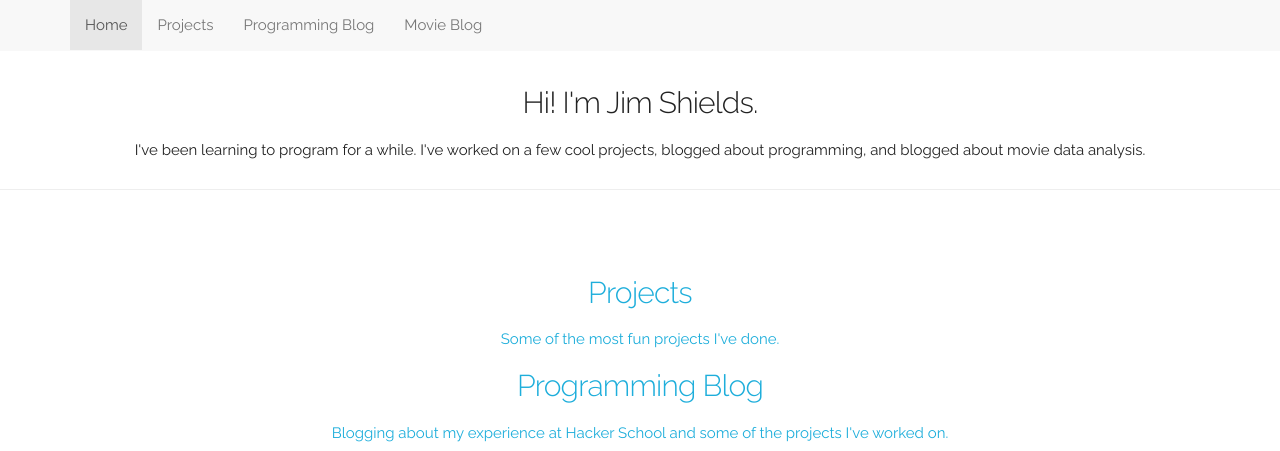
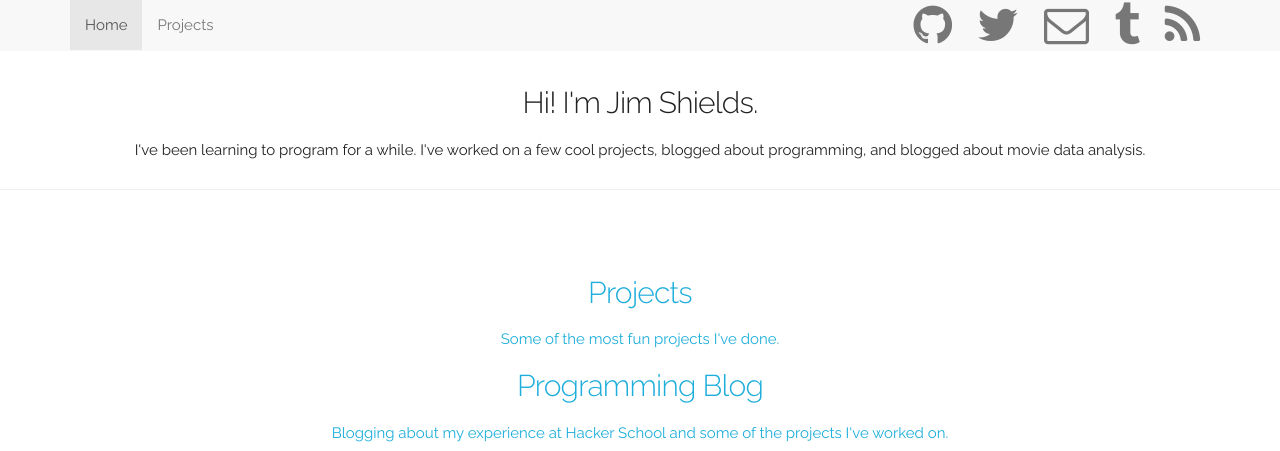
Before and after one commit to jimjshields/personal_site, a Flask app: page / in a window 1280 px wide. Shown: the top 451 px of the page. Run offline with Flask 2, Linux system fonts and the light colour scheme; some libraries are stand-ins or nearby versions.

Commit message:
Added icons.

```diff
--- a/static/css/index.css
+++ b/static/css/index.css
@@ -89,3 +89,14 @@ img {
   height: 200px;
   width: 200px;
 }
+
+.fa {
+  padding: 0;
+  margin: 0;
+}
+
+.navbar-nav>li>a.icon {
+  padding: 0;
+  padding-top: 2px;
+  padding-right: 25px;
+}
--- a/templates/base.html
+++ b/templates/base.html
@@ -21,6 +21,7 @@
   –––––––––––––––––––––––––––––––––––––––––––––––––– -->
   <link rel="stylesheet" href="/static/css/normalize.css">
   <link rel="stylesheet" href="https://maxcdn.bootstrapcdn.com/bootstrap/3.3.4/css/bootstrap.min.css">
+  <link rel="stylesheet" href="//maxcdn.bootstrapcdn.com/font-awesome/4.3.0/css/font-awesome.min.css">
   <link rel="stylesheet" href="/static/css/index.css">
 
 {% block head %}
@@ -37,9 +38,14 @@
     <ul class="nav navbar-nav">
       <li class="active"><a href="{{ url_for('index') }}">Home<span class="sr-only">(current)</span></a></li>
       <li><a href="{{ url_for('projects') }}">Projects</a></li>
-      <li><a href="http://shieldsofdreams.tumblr.com/">Programming Blog</a></li>
-      <li><a href="http://137to1.blogspot.com/">Movie Blog</a></li>
     </ul>
+    <ul class="nav navbar-nav navbar-right">
+        <li><a href="https://github.com/jimjshields/" class="icon"><i class="fa fa-github fa-3x"></i></a></li>
+        <li><a href="https://twitter.com/shieldsofdreams" class="icon"><i class="fa fa-twitter fa-3x"></i></a></li>
+        <li><a href="mailto:jim.j.shields@gmail.com" class="icon"><i class="fa fa-envelope-o fa-3x"></i></a></li>
+        <li><a href="http://shieldsofdreams.tumblr.com/" class="icon"><i class="fa fa-tumblr fa-3x"></i></a></li>
+        <li><a href="http://137to1.blogspot.com/" class="icon"><i class="fa fa-rss fa-3x"></i></a></li>
+      </ul>
   </div>
 </nav>
 
```
